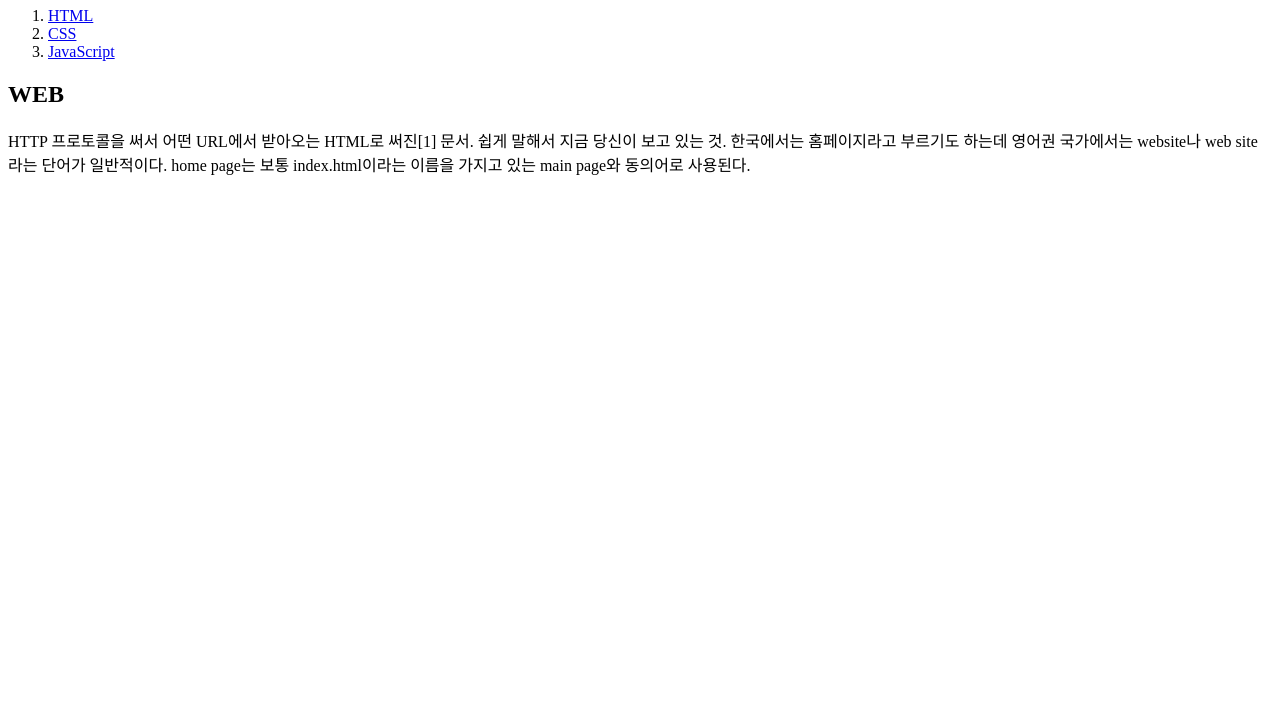
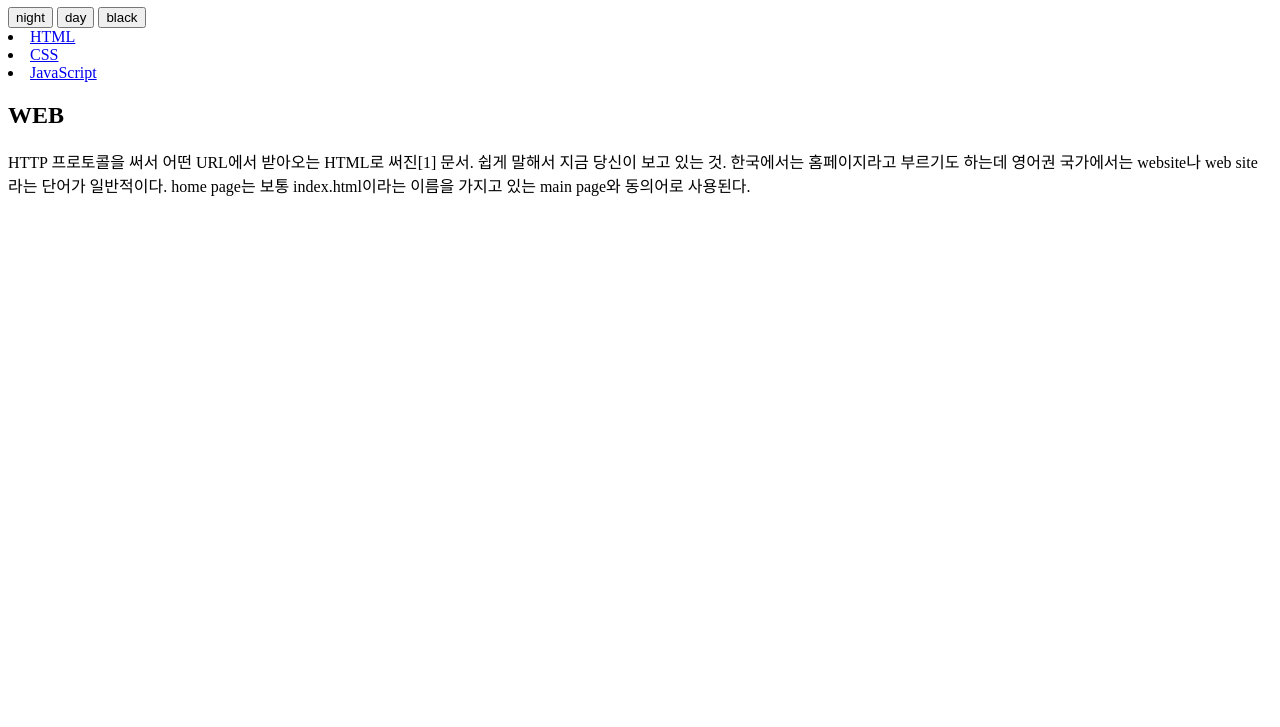
Before and after one commit to sangyeons57/web1, a plain HTML site: page index.html in a window 1280 px wide. Shown: the part 73-800 px from the top of the page. Drawn offline with Linux system fonts and the light colour scheme.

Commit message:
Add files via upload

```diff
--- a/index.html
+++ b/index.html
@@ -7,6 +7,17 @@
 
 <body>
 	<h1><a href="index.html"> WEB</a></h1>
+
+	<input type="button" value="night" onclick="
+	document.querySelector('body').style.backgroundColor = 'black';
+	document.querySelector('body').style.color = 'white';
+	">
+
+	<input type="button" value="day" onclick="
+	document.querySelector('body').style.backgroundColor = 'white';
+	document.querySelector('body').style.color = 'black';
+	">
+	<input type="button"  value="black" onclick="
 	<ol>
 		<li><a href="1.html">HTML</a></li>
 		<li><a href="2.html">CSS</a></li>
@@ -15,7 +26,8 @@
 
 	<h2>WEB</h2>
 	<p>
-	HTTP 프로토콜을 써서 어떤 URL에서 받아오는 HTML로 써진[1] 문서. 쉽게 말해서 지금 당신이 보고 있는 것. 한국에서는 홈페이지라고 부르기도 하는데 영어권 국가에서는 website나 web site라는 단어가 일반적이다. home page는 보통 index.html이라는 이름을 가지고 있는 main page와 동의어로 사용된다.
+	HTTP 프로토콜을 써서 어떤 URL에서 받아오는 HTML로 써진[1] 문서. 쉽게 말해서 지금 당신이 보고 있는 것. 한국에서는 홈페이지라고 부르기도 하는데
+	영어권 국가에서는 website나 web site라는 단어가 일반적이다. home page는 보통 index.html이라는 이름을 가지고 있는 main page와 동의어로 사용된다.
 	</p>
 </body>
 </html>
```
